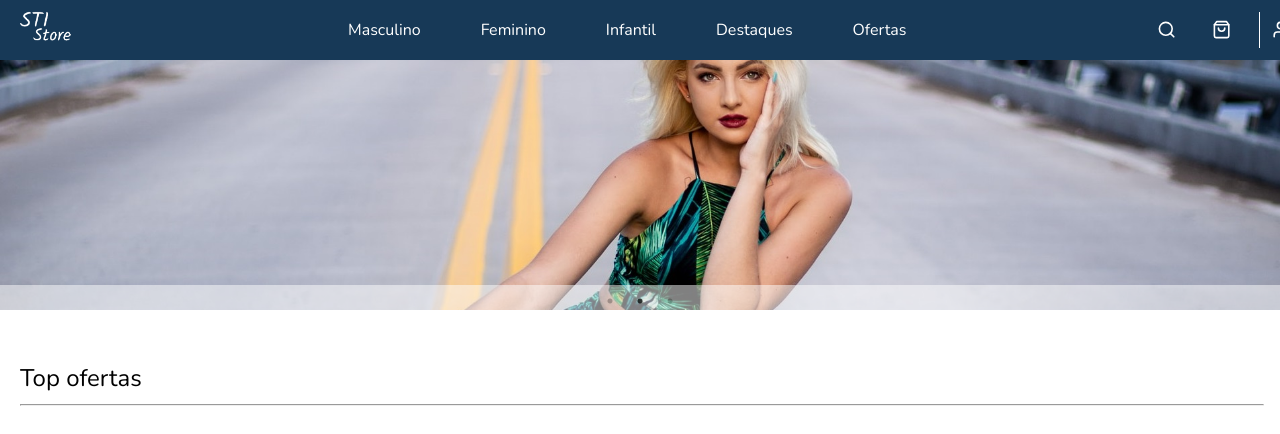
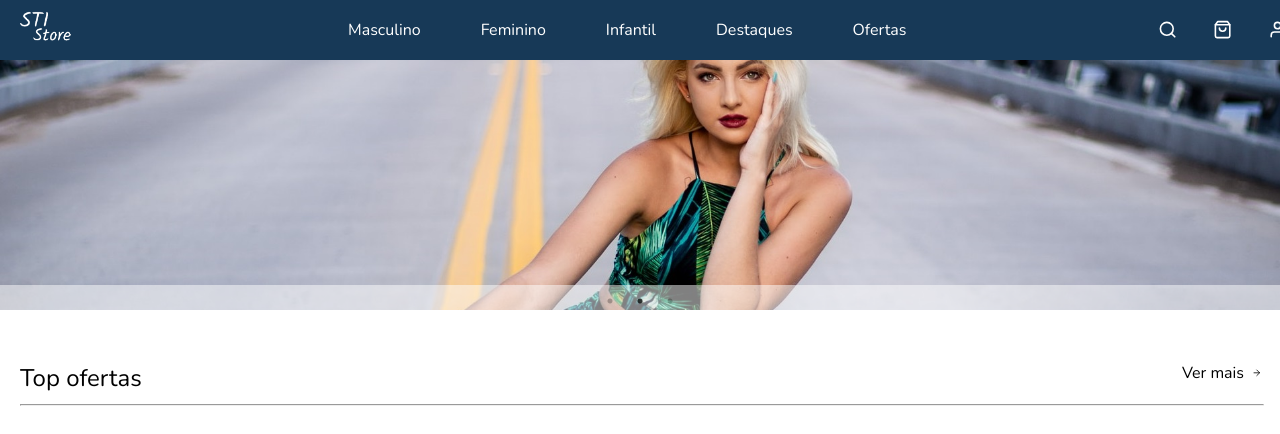
Before and after one commit to GabrielStima/4allfrontend, a React (Create React App) app: page / in a window 1280 px wide. Shown: the top 434 px of the page. Built offline with nearby package versions, Linux system fonts and the light colour scheme.

Commit message:
button to go for section

```diff
--- a/package.json
+++ b/package.json
@@ -7,7 +7,6 @@
     "@testing-library/react": "^11.1.0",
     "@testing-library/user-event": "^12.1.10",
     "react": "^17.0.1",
-    "react-awesome-slider": "^4.1.0",
     "react-dom": "^17.0.1",
     "react-icons": "^4.1.0",
     "react-router-dom": "^5.2.0",
--- a/src/components/Header/index.jsx
+++ b/src/components/Header/index.jsx
@@ -25,7 +25,7 @@ function Header() {
             <FiShoppingBag size="1.2em"/>
           </Styled.HeaderIcon>
           <Styled.HeaderIcon divider>
-            <FiUser size="1.2em" style={{marginLeft: '5px'}}/>
+            <FiUser size="1.2em"/>
           </Styled.HeaderIcon>
         </Styled.HeaderIcons>
       </Styled.HeaderSubContainer>
--- a/src/components/Header/styles.js
+++ b/src/components/Header/styles.js
@@ -59,7 +59,6 @@ export const Styled = {
         justify-content: center;
         margin: auto 10px;
         cursor: pointer;
-        border-left: ${props => props.divider ? '1px solid #ffffff' : 'none'};
         &:hover{
             border-radius: 10%;
             color: #173957;
--- a/src/components/Section/index.jsx
+++ b/src/components/Section/index.jsx
@@ -1,10 +1,14 @@
 import React from 'react';
 import {Styled} from './styles';
 import SectionItem from '../SectionItem';
+import { FiArrowRight } from 'react-icons/fi';
 function Section({section}) {
   return (
     <Styled.Section>
+      <Styled.SectionTitleContainer>
         <Styled.SectionTitle>{section.title}</Styled.SectionTitle>
+        <Styled.SectionGoSection>Ver mais <FiArrowRight size=".6em" style={{marginLeft: '.5rem'}}/></Styled.SectionGoSection>
+      </Styled.SectionTitleContainer>
         <Styled.SectionDivider/>
         <Styled.SectionItems>
           {
--- a/src/components/Section/styles.js
+++ b/src/components/Section/styles.js
@@ -18,5 +18,17 @@ export const Styled = {
         justify-content: space-between;
         width: 97%;
         box-sizing: border-box;
+    `,
+    SectionTitleContainer:styled.div`
+        display: flex;
+        justify-content: space-between;
+        width: 97%;
+    `,
+    SectionGoSection: styled.div`
+        margin: 0;
+        font-size: 1em;
+        display: flex;
+        align-items: center;
+        cursor: pointer;
     `
 }
```
Also changed, not shown: 2 other files (tests, documents, lock files or other folders).
